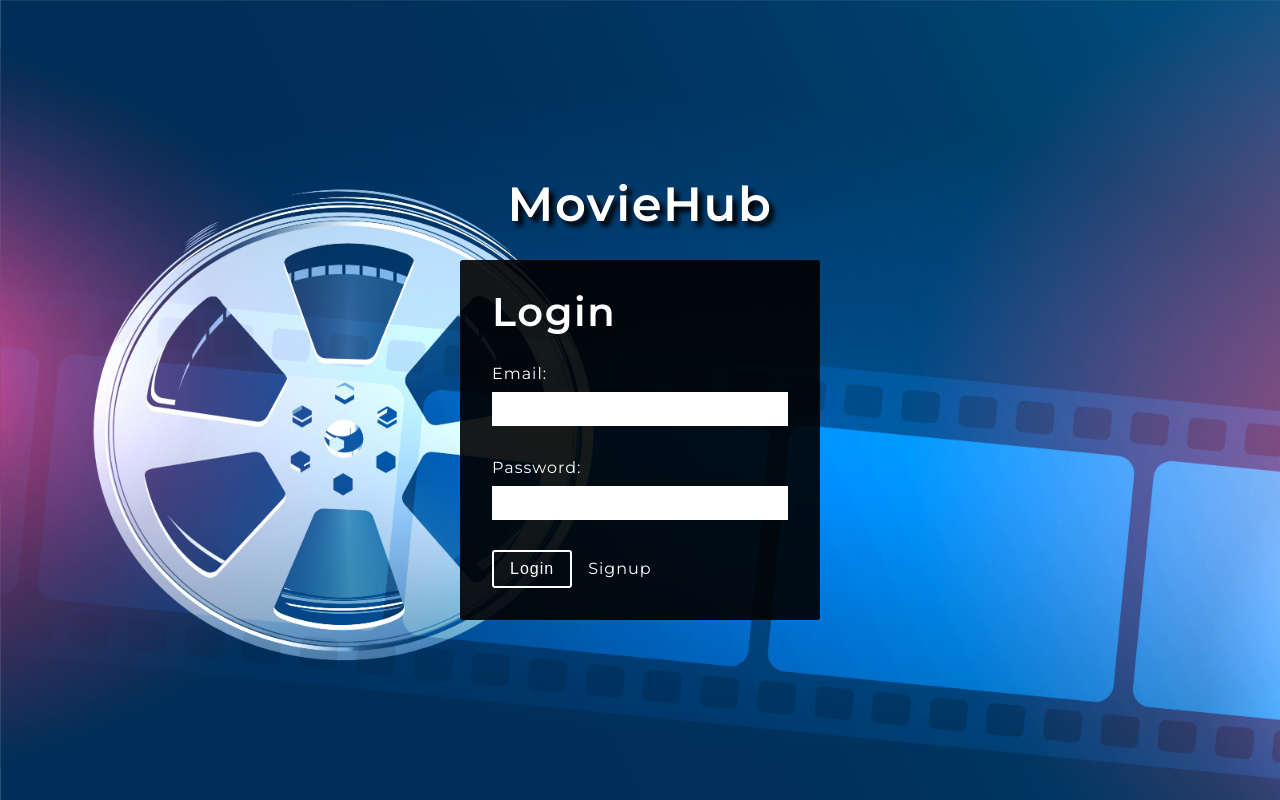
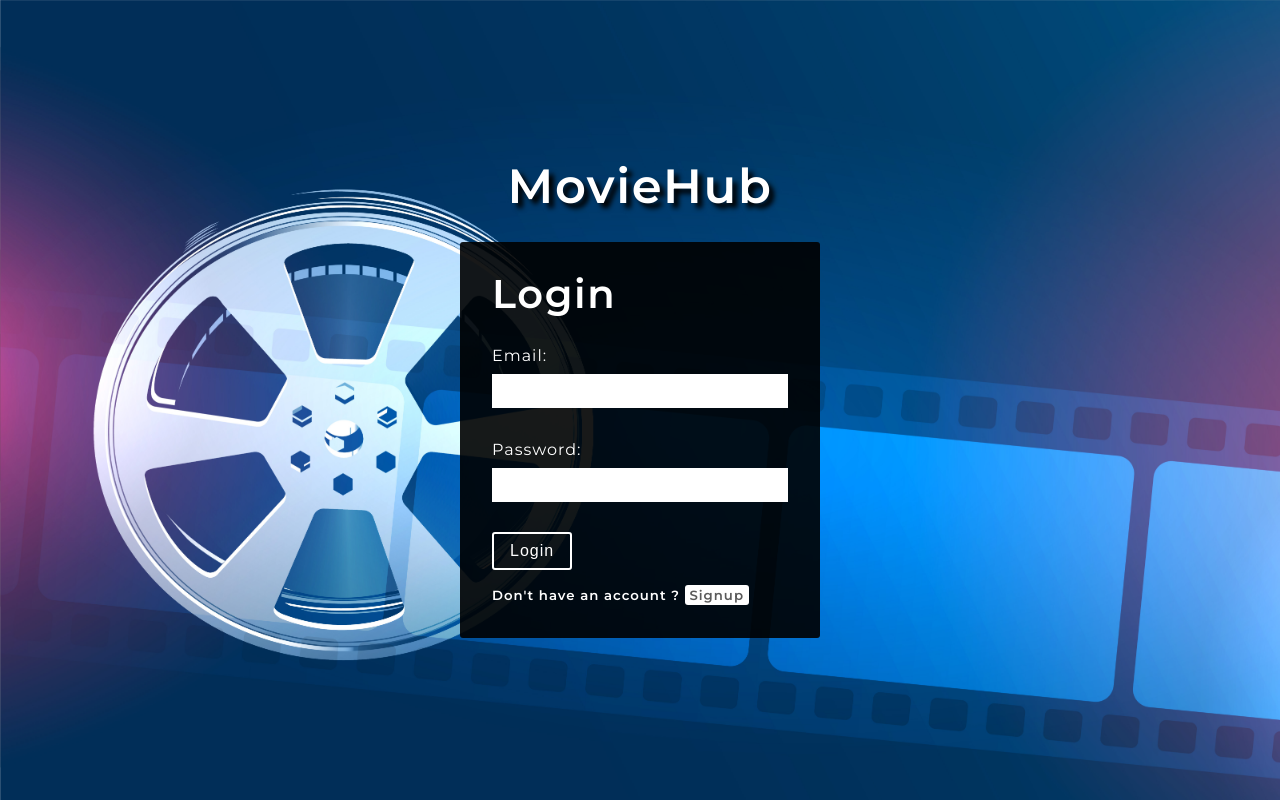
Before and after one commit to ksb-dev/movie-hub-react-firestore-web-app, a React (Create React App) app: page /login in a window 1280 px wide. Built offline with nearby package versions, Linux system fonts and the light colour scheme; no server answers.

Commit message:
Initial commit

```diff
--- a/src/components/Cast/Cast.css
+++ b/src/components/Cast/Cast.css
@@ -75,21 +75,25 @@
     font-size: 1rem;
   }
 
+  .cast-div .section-center .actor-img-name {
+    margin: 0 0.2rem;
+  }
+
   .cast-div .section-center .actor-img-name .person-img {
-    height: 250px;
+    height: 200px;
   }
 
   .cast-div .section-center .actor-img-name .character-name {
-    padding: 0.2rem 0.5rem;
+    padding: 0rem 0.5rem;
   }
 
   .cast-div .section-center .actor-img-name .character-name h6 {
-    font-size: 0.7rem;
+    font-size: 0.6rem;
     font-weight: 300;
   }
 
   .cast-div .section-center .actor-img-name .character-name h5 {
-    font-size: 0.7rem;
+    font-size: 0.6rem;
     font-weight: 500;
   }
 }
--- a/src/components/Header/Header.css
+++ b/src/components/Header/Header.css
@@ -7,7 +7,6 @@
   height: 100vh;
   transform: translateX(100%);
   transition: all 0.3s ease;
-  box-shadow: 5px 5px 20px grey;
 }
 
 .all-menu .all-menu-list {
--- a/src/components/ImageInfo/ImageInfo.css
+++ b/src/components/ImageInfo/ImageInfo.css
@@ -350,8 +350,8 @@
 
 .btnWhite {
   background: transparent;
-  border: 2px solid #000;
-  color: #000;
+  border: 2px solid rgb(90, 90, 90);
+  color: rgb(90, 90, 90);
 }
 
 .btnBlack {
--- a/src/pages/Bookmarks/Bookmarks.js
+++ b/src/pages/Bookmarks/Bookmarks.js
@@ -23,6 +23,14 @@ const Bookmarks = ({ movies }) => {
   const [bookmarks, setBookmarks] = useState([])
 
   //console.log(bookmarks)
+
+  useEffect(() => {
+    window.scroll({
+      top: 0,
+      left: 0,
+      behavior: 'smooth'
+    })
+  }, [])
 
   useEffect(() => {
     if (!user) {
@@ -71,7 +79,17 @@ const Bookmarks = ({ movies }) => {
           }}
         >
           Wishlist{' '}
-          <span style={{ paddingLeft: '0.5rem' }}>{bookmarks.length}</span>
+          <span
+            style={{
+              marginLeft: '0.5rem',
+              background: '#fff',
+              color: 'tomato',
+              borderRadius: '100%',
+              padding: '0 0.3rem'
+            }}
+          >
+            {bookmarks.length}
+          </span>
         </span>
       </h4>
 
--- a/src/pages/Login/Login.css
+++ b/src/pages/Login/Login.css
@@ -48,8 +48,19 @@
   outline: none;
 }
 
+.main h5 {
+  margin-top: 1rem;
+  text-transform: none;
+}
+
+.main h5 a {
+  background: #fff;
+  color: rgb(90, 90, 90);
+  border-radius: 3px;
+  padding: 0.1rem 0.3rem;
+}
+
 .main .login-form a {
-  color: #fff;
   cursor: pointer;
 }
 
--- a/src/pages/Login/Login.js
+++ b/src/pages/Login/Login.js
@@ -61,7 +61,9 @@ export default function Login () {
           <button className='btn'>Login</button>
         )}
 
-        <Link to='/signup'>Signup</Link>
+        <h5>
+          Don't have an account ? <Link to='/signup'>Signup</Link>
+        </h5>
 
         {error && <h4>{error}</h4>}
       </form>
--- a/src/pages/Signup/Signup.css
+++ b/src/pages/Signup/Signup.css
@@ -47,10 +47,6 @@
   outline: none;
 }
 
-.main .signup-form a {
-  color: #fff;
-}
-
 .main .signup-form h4 {
   margin-top: 1rem;
   font-weight: 300;
--- a/src/pages/Signup/Signup.js
+++ b/src/pages/Signup/Signup.js
@@ -73,7 +73,9 @@ export default function Signup () {
           </button>
         )}
 
-        <Link to='/login'>Login</Link>
+        <h5>
+          Have an acoount ? <Link to='/login'>Login</Link>
+        </h5>
 
         {error && <p>{error}</p>}
       </form>
```
